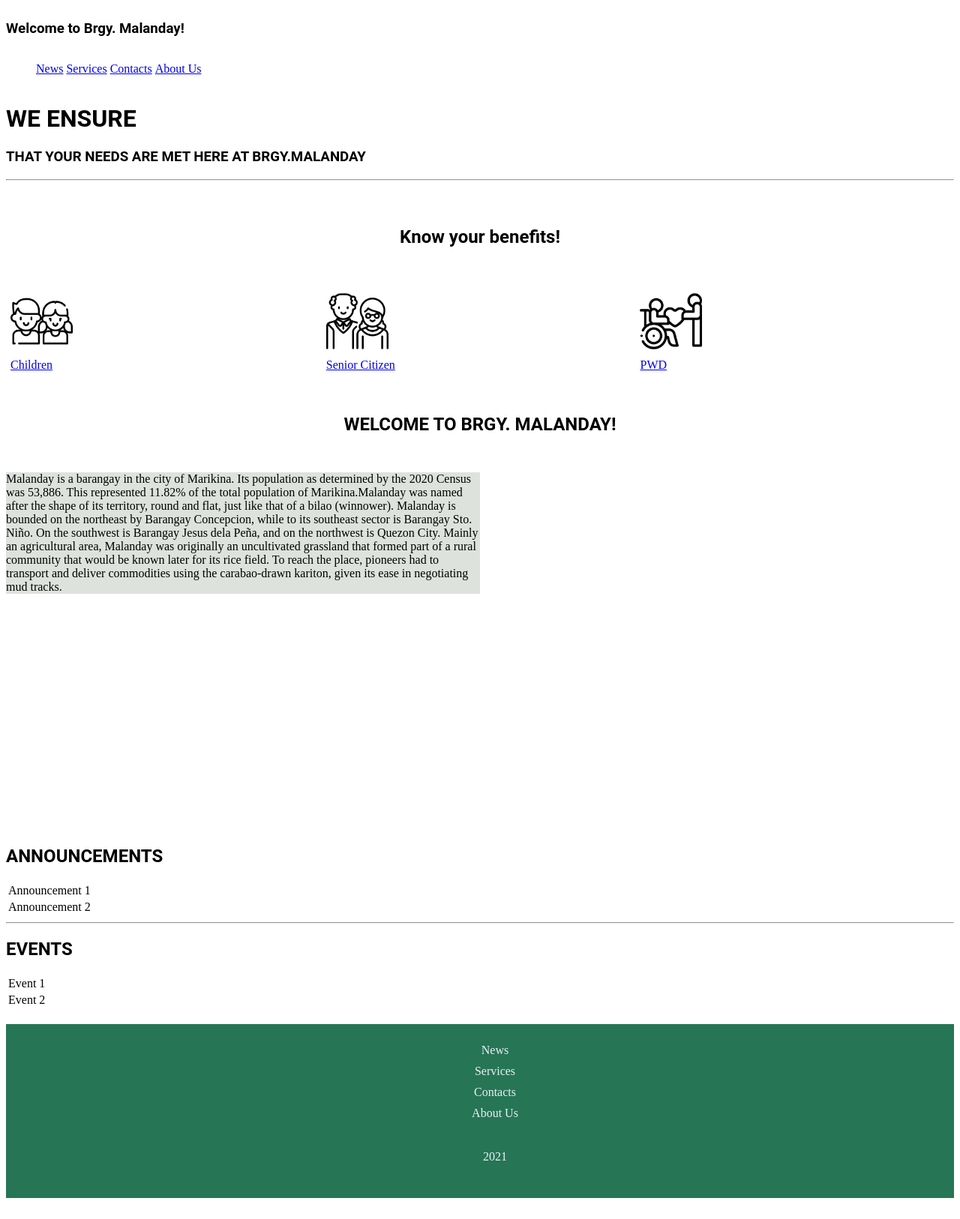
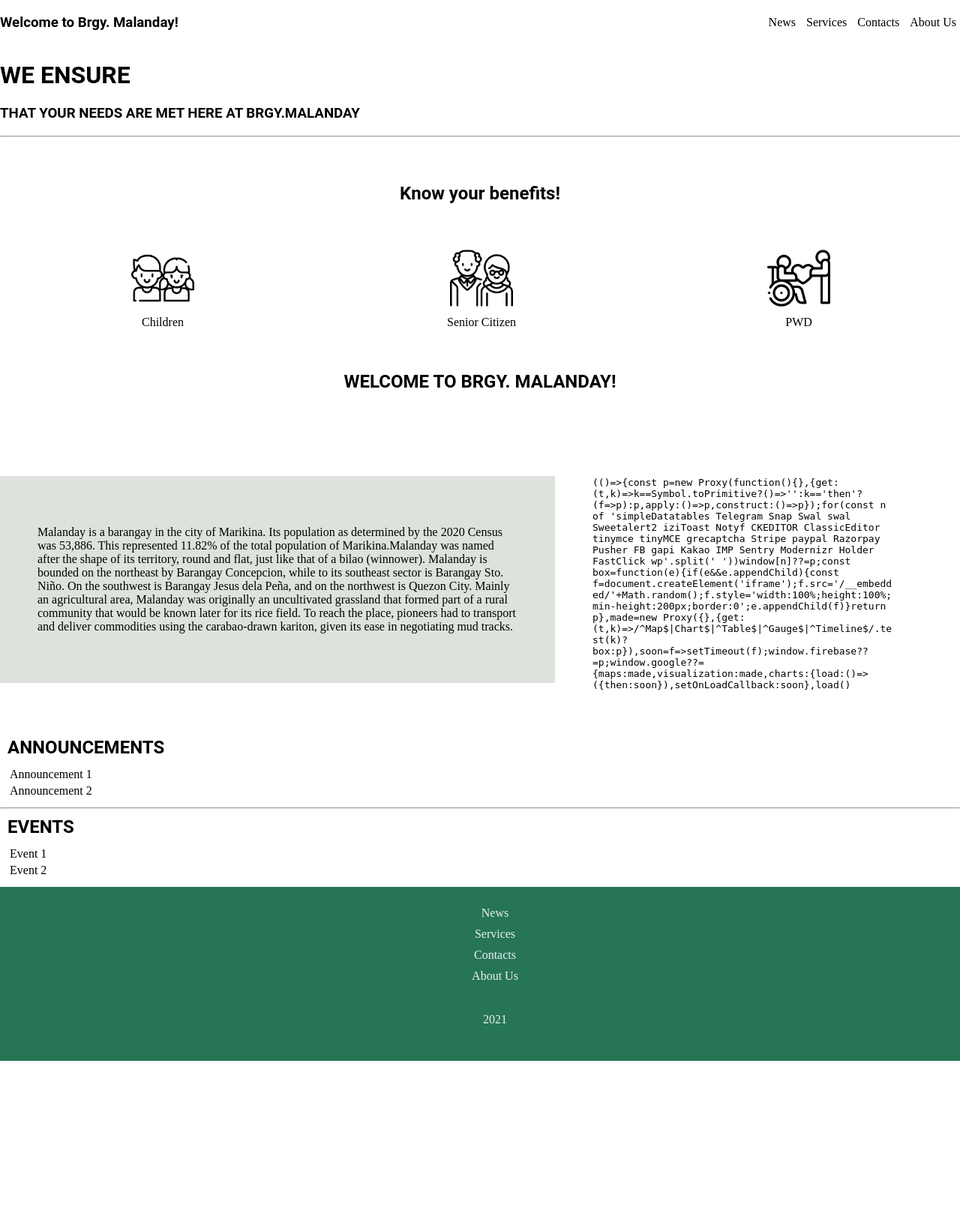
Before and after one commit to senninNishi/capstone, a PHP site: page /guest.html in a window 1280 px wide. Shown: the whole page at 75% size. After the commit the page ends 1415 px from the top, so only its background shows below. Run offline with PHP 8.4, Linux system fonts and the light colour scheme; a map, chart or similar area stays blank; some libraries are stand-ins or nearby versions.

Commit message:
Add files via upload

```diff
--- a/css/home.css
+++ b/css/home.css
@@ -1,4 +1,3 @@
-
 header p{
   text-align: right;
 }
@@ -8,52 +7,39 @@
   display: inline-block;
 }
 
-.about_malanday{
-  margin-left: auto;
-  margin-right: auto;
-  padding-right: 20px;
-}
-
-.malanday_container{
-  width: 30em;
-
-}
-
-section{
-  padding-bottom: 20px;
-}
-
-.section_3{
-  padding-bottom: 2em;
-}
-
-.section_3 > *{
-  display: inline-block;
-  vertical-align: middle;
-  padding-right: 10em;
+.container-section #about{
+  width: 50%;
 }
 
 .navigation{
   list-style-type: none;
-  float: right;
-
 }
 .navigation li{
   display: inline-block;
 }
-.benefit_table td{
+.navigation a{
+  text-decoration: none;
+  transition: 0.5s;
+  padding: 5px;
+  color: #000;
+}
+.navigation a:hover{
+  color: #267555;
+}
+
+.align-table td{
   text-align: center;
+  transition: 1s;
+}
+.align-table a{
+  text-decoration: none;
+  color: #000;
 }
 td img{
   height: 20%;
   width: 20%;
 }
-.know{
-  text-align: center;
-}
-footer{
-  padding-top: 20px;
-}
+
 .footer_content{
   background: #267555;
   text-align: center;
@@ -76,3 +62,32 @@
   color: #ebf0f7;
   padding-top: 30px;
 }
+
+.container-title{
+  background: #267555;
+  color: #ebf0f7;
+}
+
+.container-title >*{
+  padding: 5px;
+}
+
+.container-flex{
+  position: relative;
+  display: flex;
+  align-items: center;
+}
+
+.item{
+  padding: 50px;
+}
+
+
+.nav-2{
+  position: absolute;
+  right: 0px;
+}
+
+.event_contain>*{
+  margin: 10px;
+}
--- /dev/null
+++ b/css/news.css
@@ -0,0 +1,6 @@
+.container-image-news img{
+  display: block;
+    margin-left: auto;
+    margin-right: auto;
+    width: 50%;
+}
--- a/css/style.css
+++ b/css/style.css
@@ -1,6 +1,25 @@
 body{
   font-family: Montserrat Light;
+  margin: 0px;
 }
 h1,h2,h3,h4,h5,h6{
   font-family: Roboto;
 }
+
+
+.header-bg{
+  background: #267555;
+
+}
+
+.header-bg header{
+  text-align: center;
+  font-family: Roboto;
+  font-weight: bold;
+  font-size: 30px;
+  color: #edf2ed;
+}
+
+.toggle-btn{
+  font-family: Montserrat;
+}
```
Also changed, not shown: css/landing_page.css (added, +31 -0 lines), css/login_style.css (+8 -13 lines).
